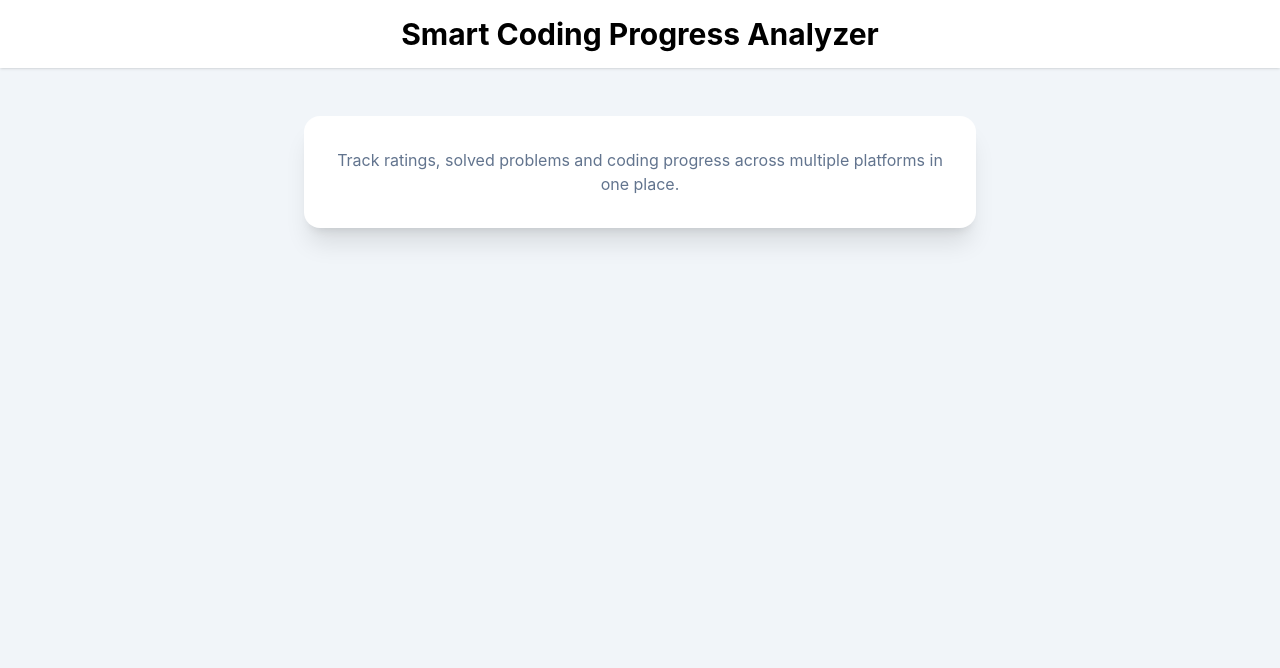
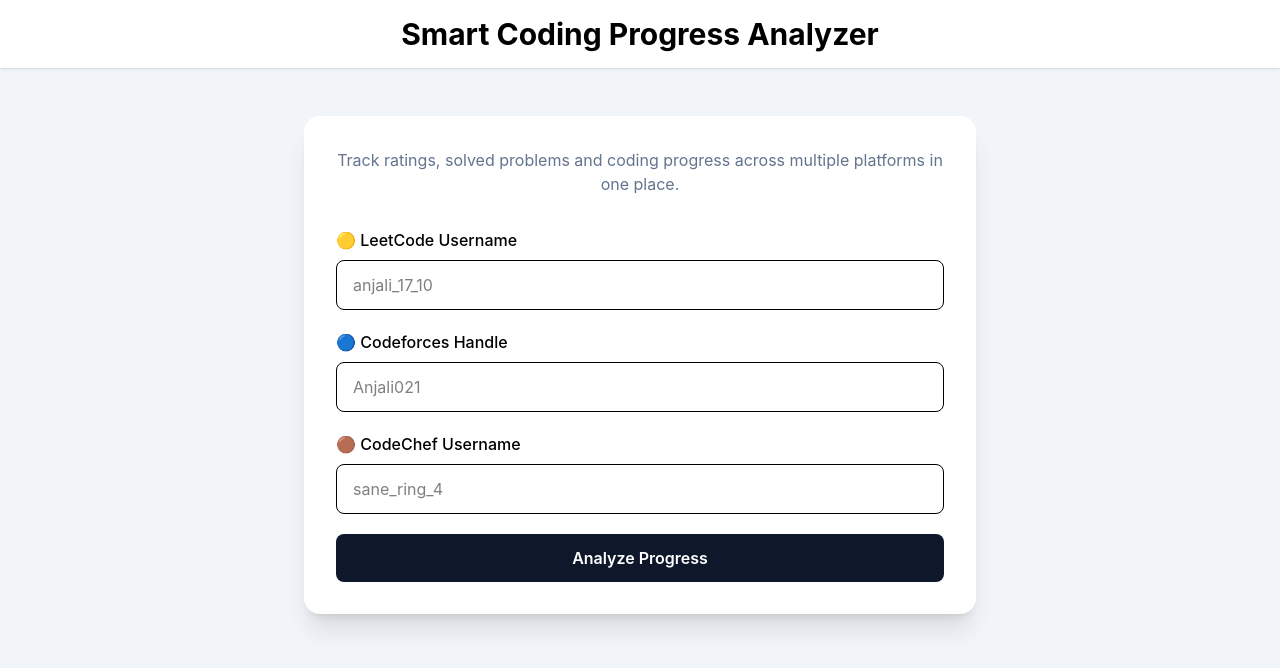
Before and after one commit to Anjali17-10/smart-coding-progress-analyzer-v2, a React (Vite) app: page / in a window 1280 px wide. Shown: the top 668 px of the page. Built offline with nearby package versions, Linux system fonts and the light colour scheme.

Commit message:
Add username input form

```diff
--- a/src/App.jsx
+++ b/src/App.jsx
@@ -1,4 +1,5 @@
 import Navbar from "./components/Navbar";
+import InputForm from "./components/InputForm";
 
 export default function App() {
   return (
@@ -8,8 +9,11 @@
       <main className="flex justify-center px-4 py-12">
         <div className="bg-white shadow-xl rounded-2xl p-8 w-full max-w-2xl">
           <p className="text-center text-slate-500">
-            Track ratings, solved problems and coding progress across multiple platforms in one place.
+            Track ratings, solved problems and coding progress across multiple
+            platforms in one place.
           </p>
+
+          <InputForm />
         </div>
       </main>
     </div>
--- /dev/null
+++ b/src/components/InputForm.jsx
@@ -0,0 +1,42 @@
+export default function InputForm() {
+  return (
+    <div className="mt-8 space-y-5">
+      <div>
+        <label className="block font-medium mb-2">
+          🟡 LeetCode Username
+        </label>
+        <input
+          type="text"
+          placeholder="anjali_17_10"
+          className="w-full border rounded-lg px-4 py-3 focus:outline-none focus:ring-2 focus:ring-yellow-400"
+        />
+      </div>
+
+      <div>
+        <label className="block font-medium mb-2">
+          🔵 Codeforces Handle
+        </label>
+        <input
+          type="text"
+          placeholder="Anjali021"
+          className="w-full border rounded-lg px-4 py-3 focus:outline-none focus:ring-2 focus:ring-blue-400"
+        />
+      </div>
+
+      <div>
+        <label className="block font-medium mb-2">
+          🟤 CodeChef Username
+        </label>
+        <input
+          type="text"
+          placeholder="sane_ring_4"
+          className="w-full border rounded-lg px-4 py-3 focus:outline-none focus:ring-2 focus:ring-orange-400"
+        />
+      </div>
+
+      <button className="w-full bg-slate-900 text-white py-3 rounded-lg font-semibold hover:scale-105 transition">
+        Analyze Progress
+      </button>
+    </div>
+  );
+}
```
